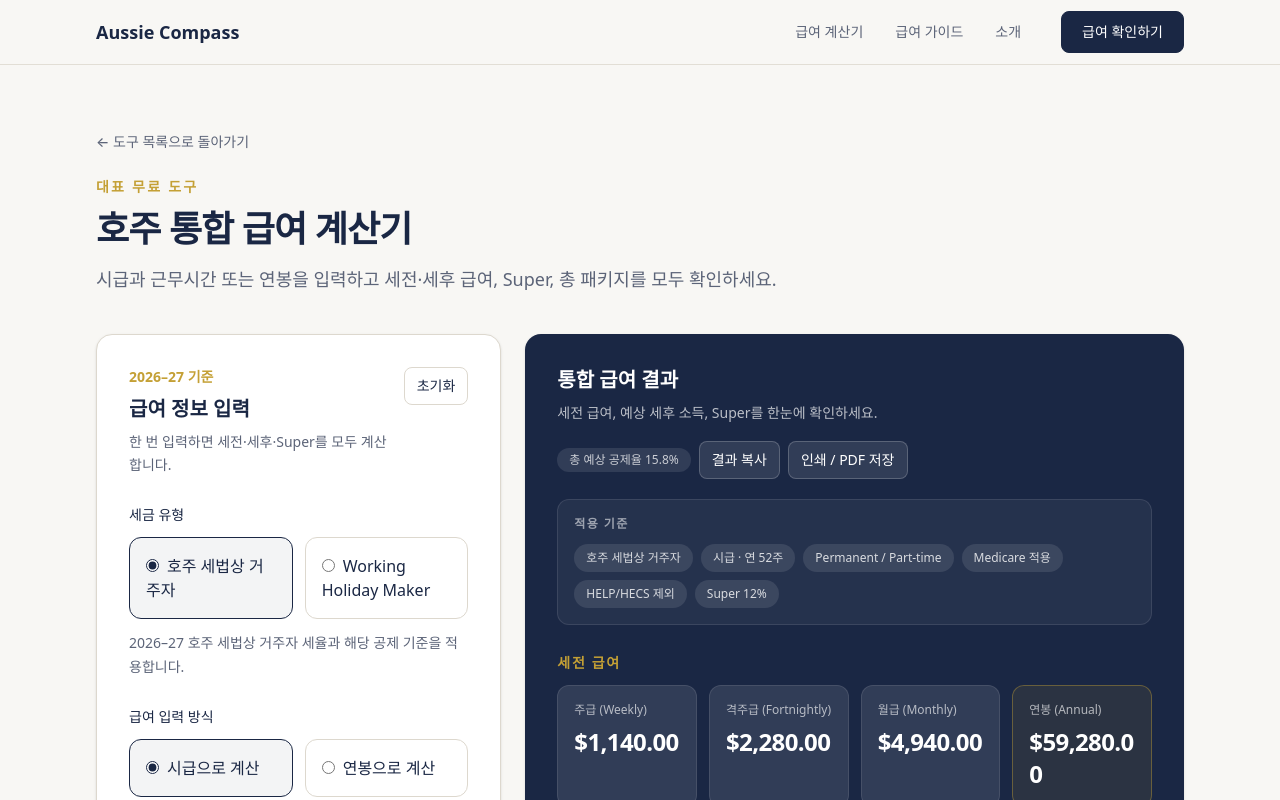
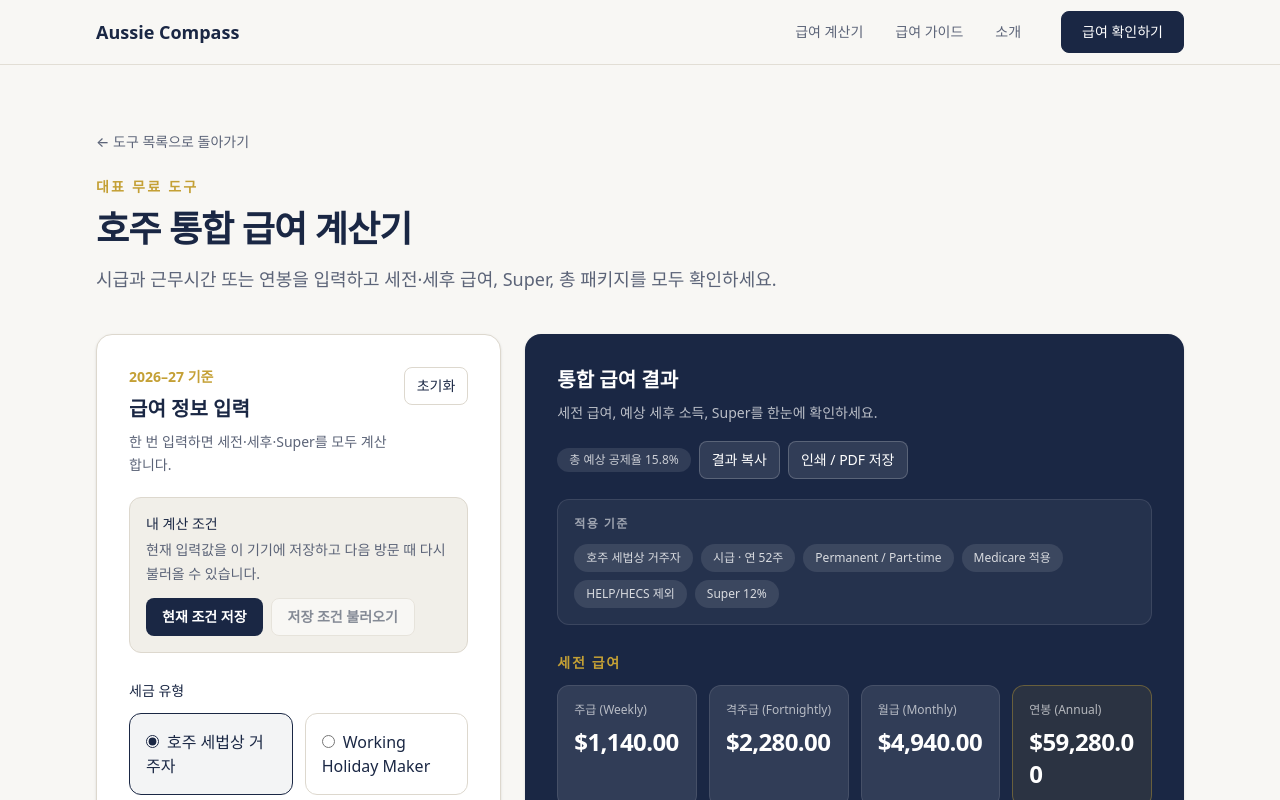
Before and after one commit to jelov219au/aussie-compass, a Next.js app: page /salary-calculator in a window 1280 px wide. Shown: the top 800 px of the page. Built offline with nearby package versions, Linux system fonts and the light colour scheme.

Commit message:
feat: save and restore salary settings

```diff
--- a/src/components/tools/SalaryCalculator.tsx
+++ b/src/components/tools/SalaryCalculator.tsx
@@ -1,6 +1,6 @@
 "use client";
 
-import { useState } from "react";
+import { useEffect, useState } from "react";
 
 const SUPER_RATE = 0.12;
 const MEDICARE_LEVY_RATE = 0.02;
@@ -20,6 +20,22 @@ type PayInputMode = "hourly" | "annual";
 type AnnualAmountType = "plusSuper" | "includesSuper";
 type CopyStatus = "idle" | "success" | "error";
 type TaxProfile = "resident" | "workingHolidayMaker";
+type SaveStatus = "idle" | "saved" | "loaded" | "error";
+
+const SAVED_CALCULATION_KEY = "aussie-compass-salary-calculation";
+
+type SavedCalculation = {
+  taxProfile: TaxProfile;
+  payInputMode: PayInputMode;
+  hourlyRate: string;
+  weeklyHours: string;
+  workingWeeks: string;
+  annualSalary: string;
+  annualAmountType: AnnualAmountType;
+  includeMedicareLevy: boolean;
+  includeHelpRepayment: boolean;
+  employmentType: EmploymentType;
+};
 
 const currencyFormatter = new Intl.NumberFormat("en-AU", {
   style: "currency",
@@ -107,6 +123,12 @@ export function SalaryCalculator() {
   const [employmentType, setEmploymentType] = useState<EmploymentType>("permanent");
   const [touched, setTouched] = useState({ rate: false, hours: false, weeks: false, annual: false });
   const [copyStatus, setCopyStatus] = useState<CopyStatus>("idle");
+  const [saveStatus, setSaveStatus] = useState<SaveStatus>("idle");
+  const [hasSavedCalculation, setHasSavedCalculation] = useState(false);
+
+  useEffect(() => {
+    setHasSavedCalculation(Boolean(window.localStorage.getItem(SAVED_CALCULATION_KEY)));
+  }, []);
 
   const rate = Number(hourlyRate);
   const hours = Number(weeklyHours);
@@ -180,6 +202,56 @@ export function SalaryCalculator() {
     setEmploymentType("permanent");
     setTouched({ rate: false, hours: false, weeks: false, annual: false });
     setCopyStatus("idle");
+    setSaveStatus("idle");
+  }
+
+  function saveCalculation() {
+    const calculation: SavedCalculation = {
+      taxProfile,
+      payInputMode,
+      hourlyRate,
+      weeklyHours,
+      workingWeeks,
+      annualSalary,
+      annualAmountType,
+      includeMedicareLevy,
+      includeHelpRepayment,
+      employmentType,
+    };
+
+    try {
+      window.localStorage.setItem(SAVED_CALCULATION_KEY, JSON.stringify(calculation));
+      setHasSavedCalculation(true);
+      setSaveStatus("saved");
+      window.setTimeout(() => setSaveStatus("idle"), 2_000);
+    } catch {
+      setSaveStatus("error");
+    }
+  }
+
+  function loadCalculation() {
+    try {
+      const savedValue = window.localStorage.getItem(SAVED_CALCULATION_KEY);
+      if (!savedValue) return;
+
+      const calculation = JSON.parse(savedValue) as SavedCalculation;
+      setTaxProfile(calculation.taxProfile);
+      setPayInputMode(calculation.payInputMode);
+      setHourlyRate(calculation.hourlyRate);
+      setWeeklyHours(calculation.weeklyHours);
+      setWorkingWeeks(calculation.workingWeeks);
+      setAnnualSalary(calculation.annualSalary);
+      setAnnualAmountType(calculation.annualAmountType);
+      setIncludeMedicareLevy(calculation.includeMedicareLevy);
+      setIncludeHelpRepayment(calculation.includeHelpRepayment);
+      setEmploymentType(calculation.employmentType);
+      setTouched({ rate: false, hours: false, weeks: false, annual: false });
+      setCopyStatus("idle");
+      setSaveStatus("loaded");
+      window.setTimeout(() => setSaveStatus("idle"), 2_000);
+    } catch {
+      setSaveStatus("error");
+    }
   }
 
   function selectTaxProfile(profile: TaxProfile) {
@@ -241,6 +313,20 @@ export function SalaryCalculator() {
         <a href="#salary-results" className="mt-5 flex w-full items-center justify-center rounded-lg bg-navy px-4 py-3 text-sm font-semibold text-white transition hover:bg-navy-light focus-visible:outline-none focus-visible:ring-2 focus-visible:ring-navy focus-visible:ring-offset-2 lg:hidden">
           계산 결과 바로 보기 ↓
         </a>
+
+        <div className="mt-5 rounded-xl border border-border bg-surface p-4">
+          <p className="text-sm font-medium text-navy">내 계산 조건</p>
+          <p className="mt-1 text-sm leading-6 text-muted">현재 입력값을 이 기기에 저장하고 다음 방문 때 다시 불러올 수 있습니다.</p>
+          <div className="mt-3 flex flex-wrap gap-2">
+            <button type="button" onClick={saveCalculation} disabled={hasErrors} className="rounded-lg bg-navy px-4 py-2 text-sm font-semibold text-white transition hover:bg-navy-light disabled:cursor-not-allowed disabled:opacity-50 focus-visible:outline-none focus-visible:ring-2 focus-visible:ring-navy focus-visible:ring-offset-2">
+              {saveStatus === "saved" ? "저장 완료" : "현재 조건 저장"}
+            </button>
+            <button type="button" onClick={loadCalculation} disabled={!hasSavedCalculation} className="rounded-lg border border-border bg-white px-4 py-2 text-sm font-semibold text-navy transition hover:bg-background disabled:cursor-not-allowed disabled:opacity-50 focus-visible:outline-none focus-visible:ring-2 focus-visible:ring-navy focus-visible:ring-offset-2">
+              {saveStatus === "loaded" ? "불러오기 완료" : "저장 조건 불러오기"}
+            </button>
+          </div>
+          {saveStatus === "error" ? <p role="alert" className="mt-2 text-sm text-red-600">브라우저 저장 공간을 사용할 수 없습니다.</p> : null}
+        </div>
 
         <fieldset className="mt-7">
           <legend className="text-sm font-medium text-navy">세금 유형</legend>
```
Also changed, not shown: 1 other file (tests, documents, lock files or other folders).
